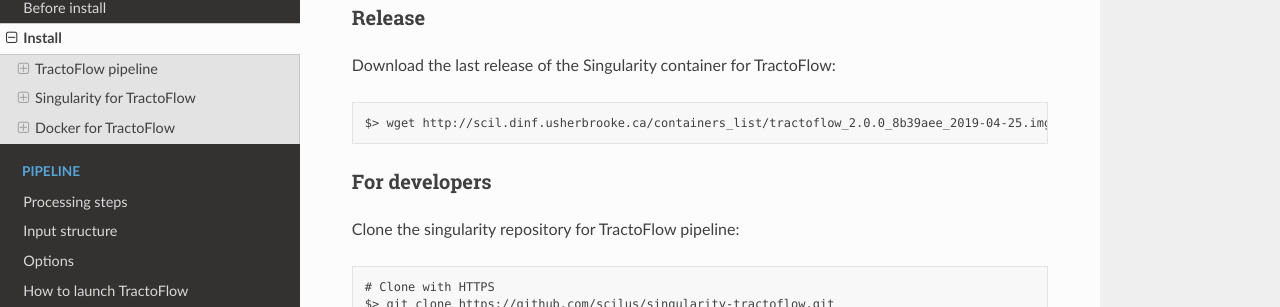
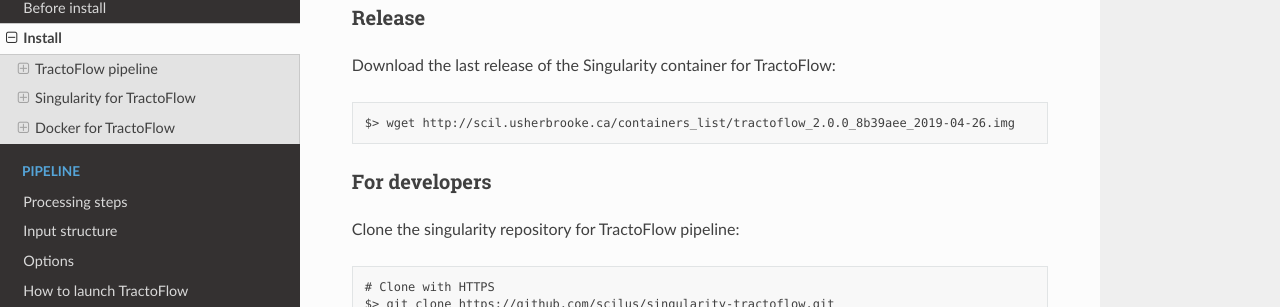
Before and after one commit to scilus/tractoflow_documentation, a Sphinx documentation site: the page built from source/installation/install.rst, in a window 1280 px wide and 900 px high, scrolled down 521 px. Shown: the part 144-451 px from the top of the window. Built offline with Sphinx 7.4.7 and the Read the Docs theme 2.0.0, drawn with Linux system fonts in a browser that asks for light colours; some of the changed lines change nothing that is shown.

Commit message:
Updated singularity link
I updated the link to get the latest Singularity container as found on http://scil.usherbrooke.ca/en/containers_list/.
Former link was an empty container.
(still needs a new docker container)

```diff
--- a/source/installation/install.rst
+++ b/source/installation/install.rst
@@ -36,7 +36,7 @@
 
 ::
 
-    $> wget http://scil.dinf.usherbrooke.ca/containers_list/tractoflow_2.0.0_8b39aee_2019-04-25.img
+    $> wget http://scil.usherbrooke.ca/containers_list/tractoflow_2.0.0_8b39aee_2019-04-26.img
 
 For developers
 ##############
```
